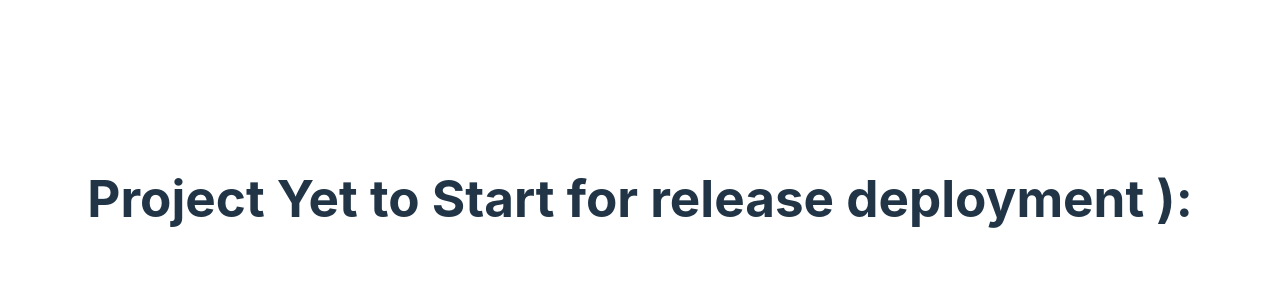
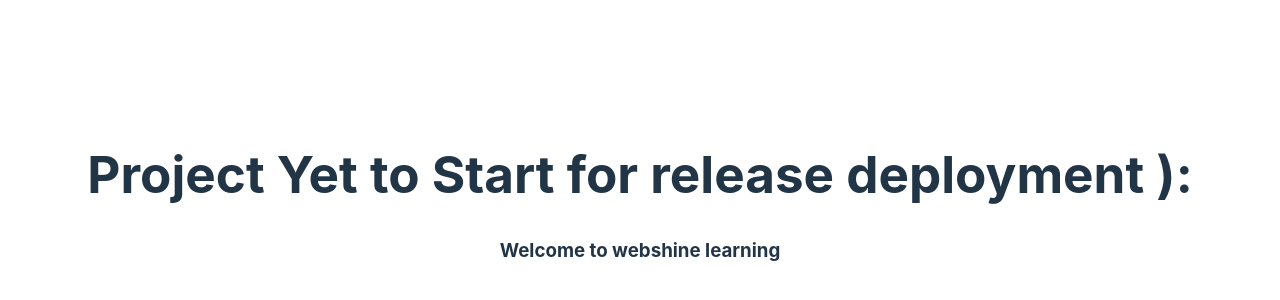
Before and after one commit to vaishnavansakthi/webshinelearning-app-frontend, a React (Vite) app: page / in a window 1280 px wide. Shown: the part 202-502 px from the top of the page. Built offline with nearby package versions, Linux system fonts and the light colour scheme.

Commit message:
review test

```diff
--- a/src/App.tsx
+++ b/src/App.tsx
@@ -4,6 +4,7 @@
   return (
     <>
       <h1>Project Yet to Start for release deployment ):</h1>
+      <h3>Welcome to webshine learning</h3>
     </>
   );
 }
```
